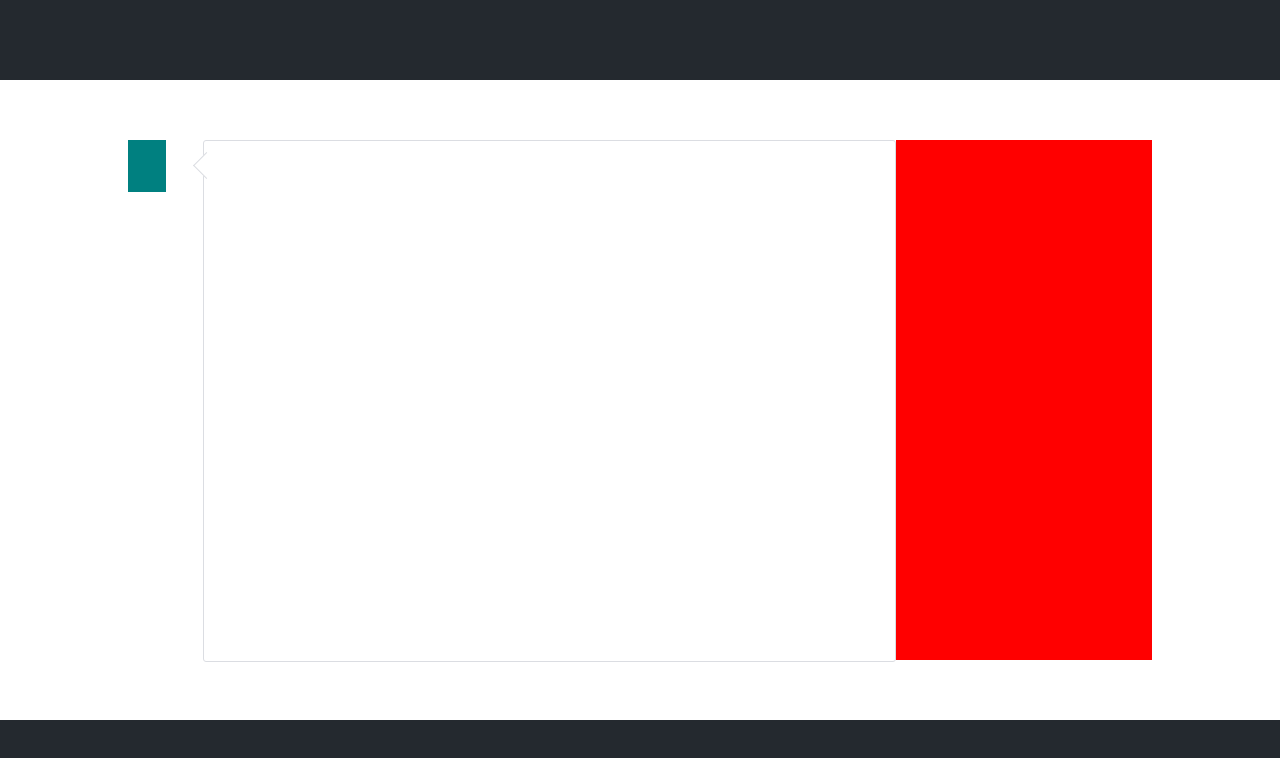
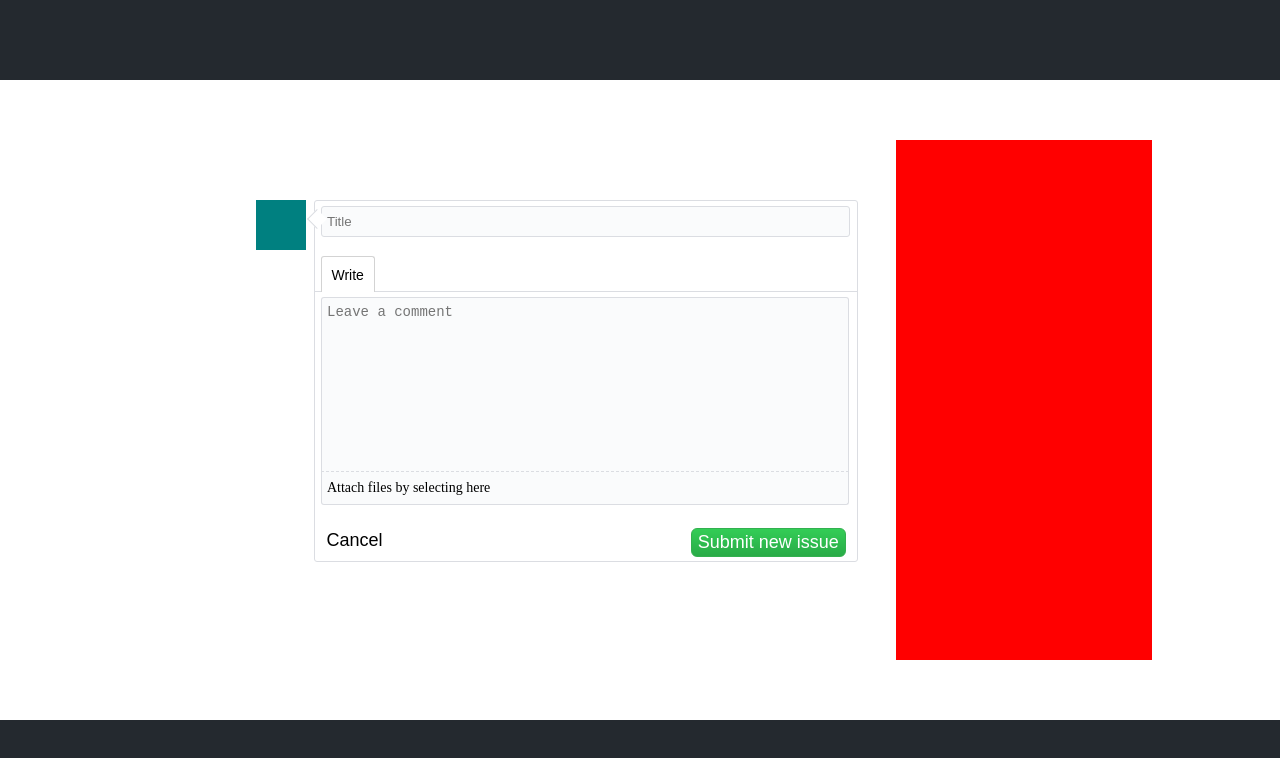
Before and after one commit to boostcamp-2020/IssueTracker-30, a React app in the folder client/: page /new in a window 1280 px wide. Shown: the top 758 px of the page. Built offline with nearby package versions, Linux system fonts and the light colour scheme.

Commit message:
FEAT: new Issue page 구현
- New Issue 입력 Form 구현

```diff
--- /dev/null
+++ b/client/src/newIssue/new-issue-content.jsx
@@ -0,0 +1,54 @@
+import React from "react";
+import styled from "styled-components";
+
+const StyledNewIssueContent = styled.textarea.attrs({
+    placeholder: "Leave a comment",
+})`
+    width: 95.2%;
+    height: 75%;
+    background-color: #fafbfc;
+    border: 1px solid #dbdde2;
+    border-bottom: 1px solid #dbdde2;
+    border-bottom-style: dashed;
+    border-top-left-radius: 3px;
+    border-top-right-radius: 3px;
+    margin: 1% 1% 0% 1%;
+    resize: none;
+    font-size: 14px;
+    padding: 1%;
+`;
+
+const StyledNewIssueAttach = styled.input.attrs({
+    type: "file",
+})`
+    display: none;
+`
+
+const StyledLabel = styled.label.attrs({
+    htmlFor: "attachFile"
+})`
+    display: flex;
+    align-items: center;
+    width: 95.2%;
+    height: 10%;
+    background-color: #fafbfc;
+    border: 1px solid #dbdde2;
+    border-bottom-left-radius: 3px;
+    border-bottom-right-radius: 3px;
+    border-top:1px solid red;
+    margin: -1% 1% 1% 1%;
+    font-size: 14px;
+    padding: 1%;
+`
+
+const newIssueContent = () => {
+    return (
+        <>
+            <StyledNewIssueContent />
+            <StyledNewIssueAttach id="attachFile"/>
+            <StyledLabel>Attach files by selecting here</StyledLabel>
+        </>
+    );
+};
+
+export default newIssueContent;
--- /dev/null
+++ b/client/src/newIssue/new-issue-control.jsx
@@ -0,0 +1,35 @@
+import React from "react";
+import styled from "styled-components";
+import { Link } from "react-router-dom";
+
+const StyledCancelButton = styled.button`
+    background: white;
+    border: none;
+    margin-bottom: 15%;
+    font-size: 18px;
+`
+
+const StyledSubmitButton = styled.button`
+    position: absolute;
+    right: 2%;
+    font-size: 18px;
+    height: 8%;
+    margin-bottom: 1%;
+    color: white;
+    border: 1px solid #33b04f;
+    border-radius: 6px;
+    background: linear-gradient(rgba(51,205,86,1) 0%, rgba(41,171,71,1) 100%);
+`
+
+const newIssueControl = () => {
+    return (
+        <>
+            <Link to="/">
+                <StyledCancelButton>Cancel</StyledCancelButton>
+            </Link>
+            <StyledSubmitButton>Submit new issue</StyledSubmitButton>
+        </>
+    );
+};
+
+export default newIssueControl;
--- a/client/src/newIssue/new-issue-form.jsx
+++ b/client/src/newIssue/new-issue-form.jsx
@@ -1,19 +1,23 @@
 import React from "react";
 import styled from "styled-components";
 
+import IssueTitle from "./new-issue-title.jsx";
+import IssueContent from "./new-issue-content.jsx"
+import IssueControl from "./new-issue-control.jsx"
+
 const StyledNewIssueForm = styled.div`
     position: absolute;
-    left: 10%;
+    left: 20%;
     display: flex;
     background-color: white;
-    width: 60%;
-    height: 65%;
+    width: 47%;
+    height: 50%;
 `
 
 const StyledImgDiv = styled.div`
     background-color: teal;
-    width:5%;
-    height:10%;
+    width:50px;
+    height:50px;
 `
 
 const StyledTriangleDiv = styled.div`
@@ -21,8 +25,8 @@ const StyledTriangleDiv = styled.div`
     left: 9%;
     top: 3%;
     background-color: white;
-    width: 18px;
-    height: 18px;
+    width: 13px;
+    height: 13px;
     border-left: 1px solid #dbdde2;
     border-bottom: 1px solid #dbdde2;
     transform: rotateZ(45deg);
@@ -33,16 +37,57 @@ const StyledNewIssueSection = styled.div`
     position: absolute;
     right: 0%;
     width: 90%;
+    height: 90%;
     border: 1px solid #dbdde2;
     border-radius: 3px;
-    height: 100%;
+`
+
+const StyledTitleDiv = styled.div`
+    height: 25%;
+    border-bottom: 1px solid #dbdde2;
+`
+
+const StyledWriteTag = styled.button`
+    position: absolute;
+    top: 15.3%;
+    left: 1%;
+    border: 1px solid lightgray;
+    border-bottom: none;
+    border-top-left-radius: 3px;
+    border-top-right-radius: 3px;
+    background-color: white;
+    width: 10%;
+    height: 10%;
+    font-size: 14px;
+`
+
+const StyledContentDiv = styled.div`
+    height: 60%;
+`
+
+const StyledControlDiv = styled.div`
+    height: 15%;
+    padding: 0% 1%;
+    display: flex;
+    align-items: flex-end;
 `
 
 const newIssueForm = () => {
     return (
         <StyledNewIssueForm>
             <StyledImgDiv />
-            <StyledNewIssueSection />
+            <StyledNewIssueSection >
+                <StyledTitleDiv>
+                    <IssueTitle />
+                </StyledTitleDiv>
+                <StyledWriteTag>Write</StyledWriteTag>
+                <StyledContentDiv>
+                    <IssueContent />
+                </StyledContentDiv>
+                <StyledControlDiv>
+                    <IssueControl />
+                </StyledControlDiv>
+            </StyledNewIssueSection>
             <StyledTriangleDiv />
         </StyledNewIssueForm>
     );
--- /dev/null
+++ b/client/src/newIssue/new-issue-title.jsx
@@ -0,0 +1,23 @@
+import React from "react";
+import styled from "styled-components";
+
+const StyledNewIssueTitle = styled.input.attrs({
+    type: "text",
+    placeholder: "Title",
+})`
+    width: 96%;
+    height: 30%;
+    background-color: #fafbfc;
+    border: 1px solid #dbdde2;
+    border-radius: 3px;
+    margin: 1%;
+    padding-left: 1%;
+`;
+
+const newIssueTitle = () => {
+    return (
+        <StyledNewIssueTitle />
+    );
+};
+
+export default newIssueTitle;
```
